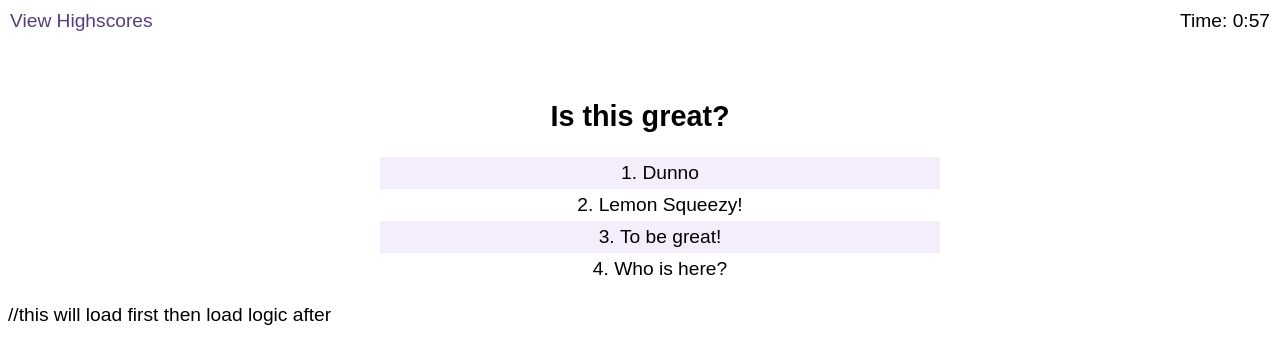
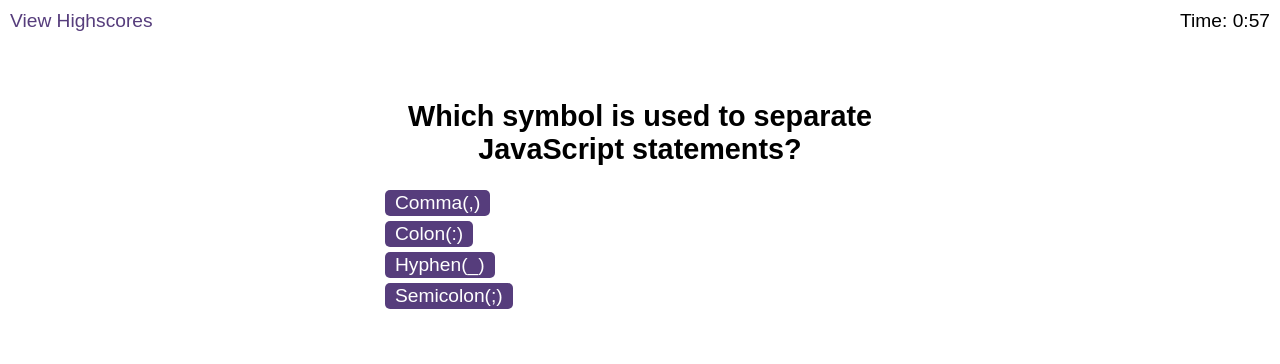
Before and after one commit to Gloal/code-quiz, a plain HTML site: page index.html in a window 1280 px wide. Both pictures are taken after a click on the button "Start Quiz". Drawn offline with Linux system fonts and the light colour scheme.

Commit message:
final result

```diff
--- a/assets/js/logic.js
+++ b/assets/js/logic.js
@@ -1,111 +1,149 @@
 //assign html attributes to variables
-const highscores = document.querySelector(".scores")
-const timer = document.querySelector("#time")
-const start = document.querySelector("#start")
-const startScreen = document.querySelector("#start-screen")
-const questionScreen = document.querySelector("#questions")
+const highscores = document.querySelector(".scores");
+const timer = document.querySelector("#time");
+const start = document.querySelector("#start");
+const startScreen = document.querySelector("#start-screen");
+const questionScreen = document.querySelector("#questions");
+const finishScreen = document.querySelector("#end-screen");
+const correctSound = new Audio("./assets/sfx/correct.wav");
+const incorrectSound = new Audio("./assets/sfx/incorrect.wav");
 
+let questionTitle = document.querySelector("#question-title");
+let questionChoices = document.querySelector("#choices");
+let score = 0;
+let userInitial = document.querySelector("#initials");
+let allUserScores = JSON.parse(localStorage.getItem("scoreList")) || [];
+let isQuizNotEnded = true;
 
-let questionTitle = document.querySelector("#question-title")
-let questionChoices = document.querySelector("#choices")
-let score = 0;
-
-//import questions from questions.js
-
-
-//check if start quiz button is clicked, start timer, hide div:#start, then display questions
-start.addEventListener("click", ()=>{
-    timer.innerHTML = 01 + ":" + 00;
-    console.log("Quiz button clicked!! start!")
-    startScreen.setAttribute("class","hide")
-    startTimer();
-    loadQuestions();
-})
+start.addEventListener("click", () => {
+  timer.innerHTML = 01 + ":" + 00;
+  console.log("Quiz button clicked!! start!");
+  startScreen.setAttribute("class", "hide");
+  startTimer();
+  let currentQuestionIndex = 0;
+  loadQuestion(currentQuestionIndex);
+});
 
 function startTimer() {
   let presentTime = timer.innerHTML;
   let timeArray = presentTime.split(/[:]+/);
-  let m = timeArray[0];
-  let s = checkSecond((timeArray[1] - 1));
+  let m = parseInt(timeArray[0]);
+  let s = parseInt(timeArray[1]);
+
+  //end Quiz if time runs out
+  if (m === 0 && s === 0) {
+    if (isQuizNotEnded) {
+      endQuiz();
+    }
+    return;
+  }
+
   //if second is 59, decrement minute
-  if(s==59){m--}
+  if (s === 0) {
+    m--;
+    s = 59;
+  } else {
+    s--;
+  }
   //if only 30s left, turn red and bold
-  if(s<30 && m==0){timer.setAttribute("style", "color: red; font-size: 25px; font-weight: bold");}
-  if(m < 0){ return }
-
+  if (s < 30 && m == 0) {
+    timer.setAttribute(
+      "style",
+      "color: red; font-size: 25px; font-weight: bold"
+    );
+  }
   timer.innerHTML = m + ":" + s;
-
-  //countdown every second
+  //repeat every second
   setTimeout(startTimer, 1000);
 }
 
-function checkSecond(sec) {
-  if (sec < 10 && sec >= 0) {sec = "0" + sec}; // add zero in front of numbers < 10
-  if (sec < 0) {sec = "59"};
-  return sec;
-}
+function loadQuestion(currentQuestionIndex) {
+  questionScreen.setAttribute("class", "start");
 
-function loadQuestions(){
-    questionScreen.setAttribute("class","start")
-
-    questionTitle.textContent = questions[1].question;
+  // displayQuestions();
+  if (currentQuestionIndex < questions.length) {
+    questionTitle.textContent = questions[currentQuestionIndex].question;
+    questionChoices.innerHTML = "";
+    console.log(questions[currentQuestionIndex].question);
     let questionChoicesList = document.createElement("ul");
     questionChoices.appendChild(questionChoicesList);
 
-    for (let index = 0; index < questions[1].choices.length; index++) {
-        let choiceOption = document.createElement("li");
-        questionChoicesList.appendChild(choiceOption);
-        const element = questions[1].choices[index];
-        choiceOption.innerHTML = element.value;
-        choiceOption.addEventListener("click", function checkAnswer(event){
-            if(element.correct){
-                choiceOption.setAttribute("style","background-color: green");
-                score++;
-            }else{
-                choiceOption.setAttribute("style","background-color: red");
-                let presentTime = timer.innerHTML;
-                let timeArray = presentTime.split(/[:]+/);
-                let m = timeArray[0];
-                let s = checkSecond((timeArray[1] - 10));
-                if(s==59){m--}
-                if(s<30 && m==0){timer.setAttribute("style", "color: red; font-size: 25px; font-weight: bold");}
-                if(m < 0){ return }
+    for (
+      let index = 0;
+      index < questions[currentQuestionIndex].choices.length;
+      index++
+    ) {
+      console.log(index);
+      let choiceOption = document.createElement("button");
+      questionChoicesList.appendChild(choiceOption);
+      const element = questions[currentQuestionIndex].choices[index];
+      choiceOption.textContent = element.value;
 
-                timer.innerHTML = m + ":" + s;
-            }
-            //display correct/incorrect
-            //add score / reduce time
-            //load next question
-        })
+      choiceOption.addEventListener("click", function checkAnswer() {
+        if (element.correct) {
+          correctSound.play();
+          score++;
+          buttonClicked = false;
+          currentQuestionIndex++;
+          loadQuestion(currentQuestionIndex);
+        } else {
+          incorrectSound.play();
+          add10Seconds();
+          buttonClicked = false;
+          currentQuestionIndex++;
+          loadQuestion(currentQuestionIndex);
+        }
+      });
     }
+  } else {
+    if (isQuizNotEnded) {
+      endQuiz();
+    }
+    return;
+  }
 }
 
+function endQuiz() {
+  isQuizNotEnded = false;
+  questionScreen.setAttribute("class", "hide");
+  finishScreen.setAttribute("class", "start");
+  document.querySelector("#final-score").textContent = score;
 
+  //save user score and load highscores
+  const submit = document.querySelector("#submit");
+  submit.addEventListener("click", function () {
+    allUserScores.push({ user: userInitial.value, score: score });
+    console.log(allUserScores);
+    localStorage.setItem("scoreList", JSON.stringify(allUserScores));
+    window.location.href = "highscores.html";
+  });
+}
 
-//if clicked start timer, remove p tag content - or remove div innerHTML
+function add10Seconds() {
+  let presentTime = timer.innerHTML;
+  let timeArray = presentTime.split(/[:]+/);
+  let m = parseInt(timeArray[0]);
+  let s = parseInt(timeArray[1]);
 
-//display question - unhide div #questions,
-//load question in #question-title
-//load choices in #choices as list
-//create a button for next question
+  //if less than 10 secs - end Quiz
+  if (m === 0 && s <= 10) {
+    if (isQuizNotEnded) {
+      endQuiz();
+    }
+    return;
+  }
 
-//check if answer is clicked
-//add click event listener to each list
-
-//if correct - display correct, add score then load next question
-
-//if incorrect - display wrong, minus 10s then load next question
-
-//next button clicked - show next question. if last item, no next button
+  if (s < 10) {
+    m--;
+    s += 50;
+  } else {
+    s -= 10;
+  }
+  timer.innerHTML = m + ":" + s;
+}
 
 //Show final score at the end
-
 //Ask user to enter initials then submit
-
 //once submitted - save to local storage - score and data
-
 //create the new local storage item - add this score
-
 //organise the score from highest to lowest
-
-//
--- a/assets/js/questions.js
+++ b/assets/js/questions.js
@@ -2,47 +2,186 @@
 
 const questions = [
   {
-    number: 1,
-    question: "Is this easy?",
+    question: "Which symbol is used to separate JavaScript statements?",
     choices: [
       {
-        correct: true,
-        value: "Dunno",
+        correct: false,
+        value: "Comma(,)",
       },
       {
         correct: false,
-        value: "Lemon Squeezy!",
+        value: "Colon(:)",
       },
       {
         correct: false,
-        value: "To be great!",
+        value: "Hyphen(_)",
       },
       {
-        correct: false,
-        value: "Who is here?",
+        correct: true,
+        value: "Semicolon(;)",
       },
     ],
   },
   {
-    number: 1,
-    question: "Is this great?",
+    question: "Which event is related to the keyboard?",
     choices: [
       {
         correct: false,
-        value: "Dunno",
+        value: "onfocus",
       },
       {
         correct: false,
-        value: "Lemon Squeezy!",
+        value: "onclick",
+      },
+      {
+        correct: false,
+        value: "onkeydown",
       },
       {
         correct: true,
-        value: "To be great!",
+        value: "onkeypress",
+      },
+    ],
+  },
+  {
+    question: "Which on is not a mouse event?",
+    choices: [
+      {
+        correct: false,
+        value: "onmouseover",
       },
       {
         correct: false,
-        value: "Who is here?",
+        value: "onmousemove",
+      },
+      {
+        correct: false,
+        value: "onclick",
+      },
+      {
+        correct: true,
+        value: "onmousescroller",
       },
     ],
-  },
+  },{
+    question: "Which one is not a comparison operator?",
+    choices: [
+      {
+        correct: true,
+        value: "=",
+      },
+      {
+        correct: false,
+        value: "<",
+      },
+      {
+        correct: false,
+        value: ">",
+      },
+      {
+        correct: false,
+        value: "!=",
+      },
+    ],
+  },{
+    question: "Which of the following tag used to write javascript code?",
+    choices: [
+      {
+        correct: true,
+        value: "<script>",
+      },
+      {
+        correct: false,
+        value: "<js>",
+      },
+      {
+        correct: false,
+        value: "<javaascript>",
+      },
+      {
+        correct: false,
+        value: "<java>",
+      },
+    ],
+  },{
+    question: " Which of the following is not a javascript framework?",
+    choices: [
+      {
+        correct: false,
+        value: "Vue",
+      },
+      {
+        correct: true,
+        value: "Laravel",
+      },
+      {
+        correct: false,
+        value: "React",
+      },
+      {
+        correct: false,
+        value: "Node",
+      },
+    ],
+  },{
+    question: "What does NaN means?",
+    choices: [
+      {
+        correct: false,
+        value: "Negative Number",
+      },
+      {
+        correct: true,
+        value: "Not a Number",
+      },
+      {
+        correct: false,
+        value: "Both A & B",
+      },
+      {
+        correct: false,
+        value: "None of the Above",
+      },
+    ],
+  },{
+    question: " which of the method is used to get HTML element in javascript?",
+    choices: [
+      {
+        correct: true,
+        value: "getElementbyId()",
+      },
+      {
+        correct: false,
+        value: "getElementsByElementName()",
+      },
+      {
+        correct: false,
+        value: "None of the Above",
+      },
+      {
+        correct: false,
+        value: "Both A & B",
+      },
+    ],
+  },{
+    question: " Which of the keyword is used to define the variable in the javascript?",
+    choices: [
+      {
+        correct: false,
+        value: "var",
+      },
+      {
+        correct: false,
+        value: "let",
+      },
+      {
+        correct: true,
+        value: "Both A & B",
+      },
+      {
+        correct: false,
+        value: "None of the Above",
+      },
+    ],
+  }
 ];
```
Also changed, not shown: assets/js/scores.js (added, +21 -0 lines), index.html (+0 -1 lines), assets/images/highscores-screenshot.png (added), assets/images/quiz-screenshot.png (added), 1 other file.
